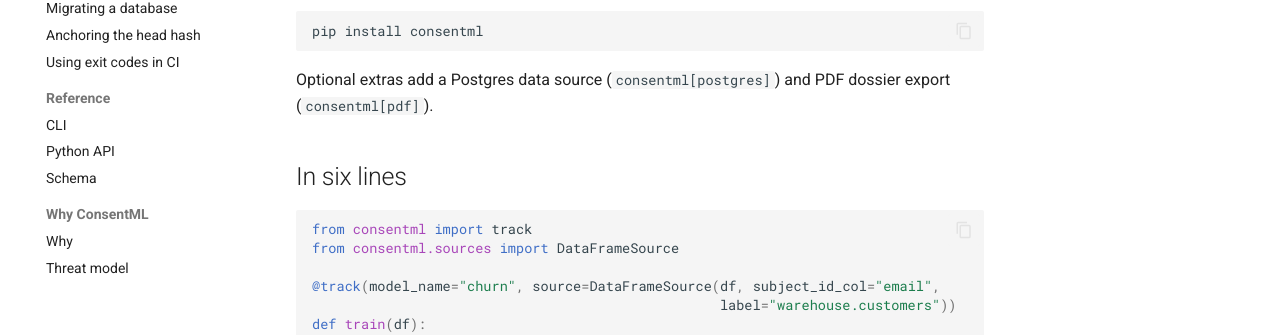
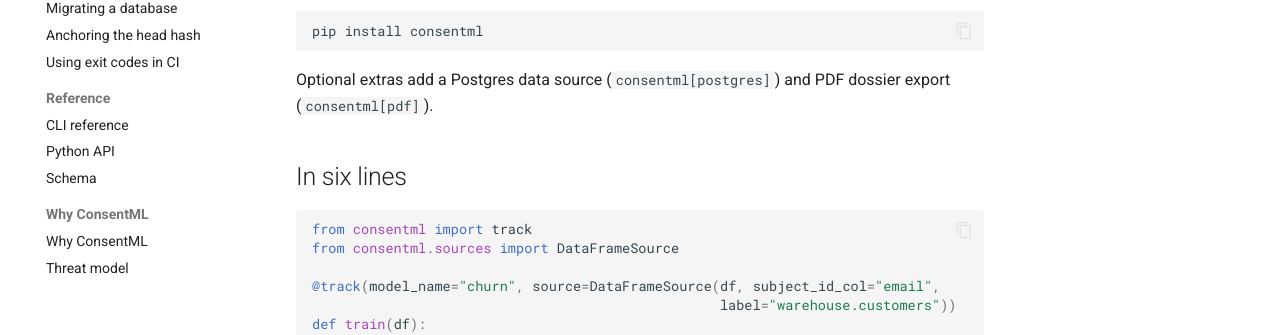
Before and after one commit to KaranamLokesh/consentml, an MkDocs documentation site: the page built from docs-site/index.md, in a window 1280 px wide. Shown: the part 336-671 px from the top of the page. Built offline with MkDocs 1.6.1 and Material for MkDocs 9.7.7, drawn with Linux system fonts in a browser that asks for light colours; comment, search, counter and statistics services are not loaded.

Commit message:
docs: match nav labels to page H1s
CLI reference (was "CLI") and Why ConsentML (was "Why") now match the
H1 of the page they open, per review.

Co-Authored-By: Claude Opus 5 <noreply@anthropic.com>

```diff
--- a/mkdocs.yml
+++ b/mkdocs.yml
@@ -65,9 +65,9 @@ nav:
       - Anchoring the head hash: guides/anchoring.md
       - Using exit codes in CI: guides/ci.md
   - Reference:
-      - CLI: reference/cli.md
+      - CLI reference: reference/cli.md
       - Python API: reference/api.md
       - Schema: reference/schema.md
   - Why ConsentML:
-      - Why: why/index.md
+      - Why ConsentML: why/index.md
       - Threat model: why/threat-model.md
```
